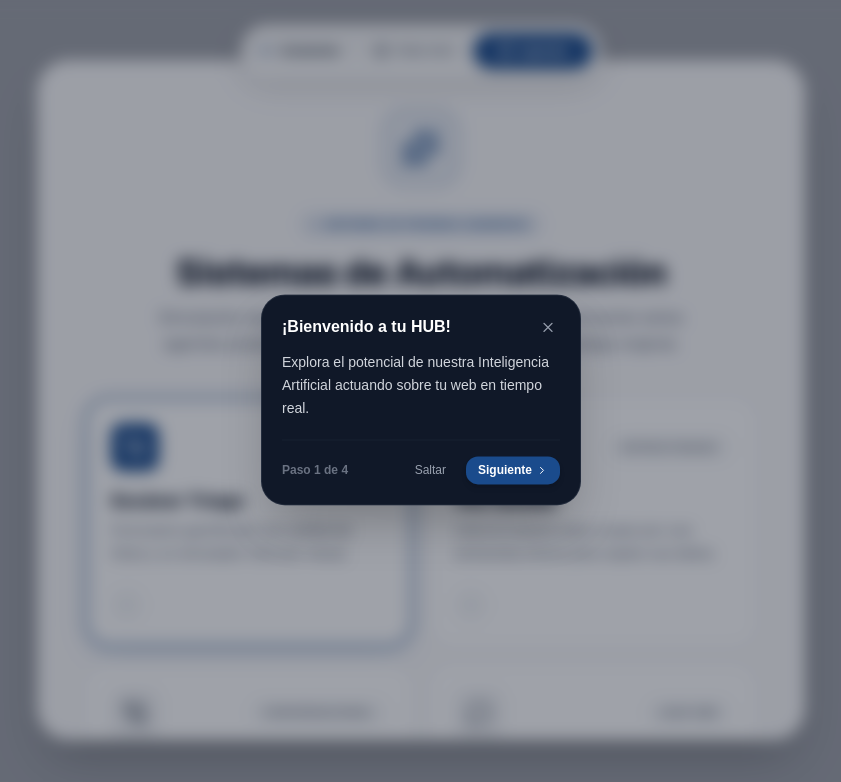
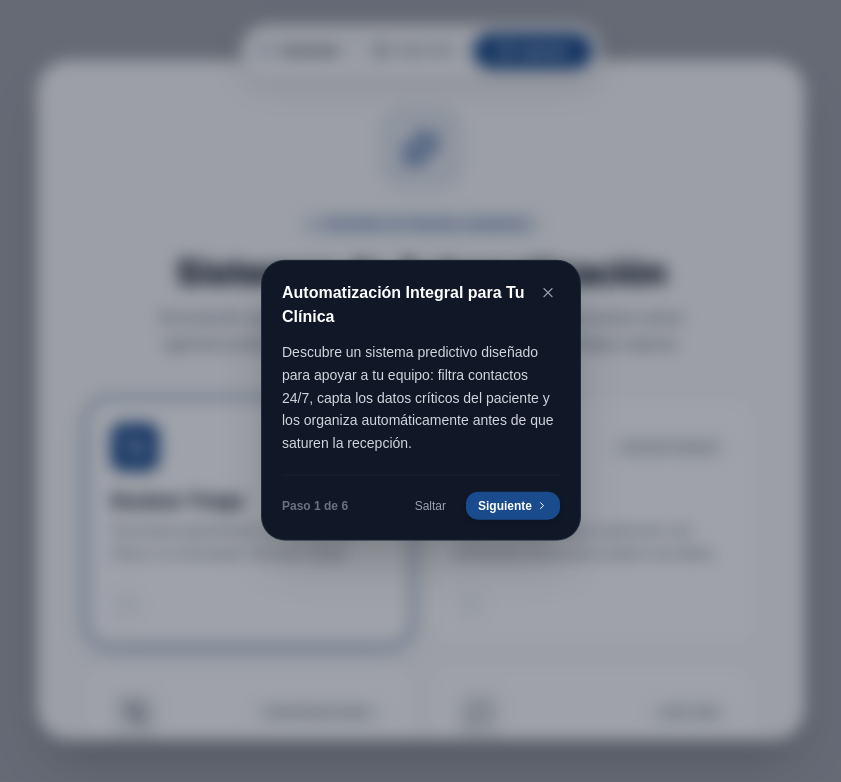
Before and after one commit to Franklin-Osede/ai-booking-gateway, a Next.js app: page /demo/1 in a window 1280 px wide. Shown: the top 782 px of the page, without its empty margins (219-1060 px from the left). Built offline with nearby package versions, Linux system fonts and the light colour scheme; no server answers; the database is empty.

Commit message:
Update product tour copy and add dynamic anchors

```diff
--- a/src/presentation/components/demo/DemoSelectorHub.tsx
+++ b/src/presentation/components/demo/DemoSelectorHub.tsx
@@ -106,7 +106,7 @@ export function DemoSelectorHub({ color, niche, onSelect }: DemoSelectorHubProps
             {modules.map((mod) => (
               <button
                 key={mod.id}
-                id={mod.id === 'voice' ? 'tour-asistentes-hub' : undefined}
+                id={`tour-mod-${mod.id}`}
                 onClick={() => onSelect(mod.id)}
                 className={`group text-left p-4 sm:p-6 rounded-3xl border-2 transition-all duration-300 flex flex-col justify-between h-full bg-white hover:shadow-xl hover:-translate-y-1 relative overflow-hidden ${mod.highlight ? 'border-transparent' : 'border-gray-100/80 hover:border-gray-200'}`}
                 style={mod.highlight ? { borderColor: color, boxShadow: `0 10px 30px -10px ${color}40` } : {}}
--- a/src/presentation/components/demo/ProductTour.tsx
+++ b/src/presentation/components/demo/ProductTour.tsx
@@ -14,10 +14,12 @@ export function ProductTour({ primaryColor = "#1a4b8c" }: ProductTourProps) {
   const [targetRect, setTargetRect] = useState<{ top: number; left: number; width: number; height: number; } | null>(null);
 
   const steps = [
-    { targetId: 'center', title: '¡Bienvenido a tu HUB!', text: 'Explora el potencial de nuestra Inteligencia Artificial actuando sobre tu web en tiempo real.' },
-    { targetId: 'tour-asistentes-hub', title: 'Voz Guiada', text: 'Haz clic en este modo de agente para simular de forma interactiva el filtrado de un paciente.' },
-    { targetId: 'tour-video-intro', title: 'El Motor (Vídeo)', text: 'Descubre en 1 minuto cómo conectamos esta arquitectura a tu CRM sin alterar tu código.' },
-    { targetId: 'tour-agendar', title: 'Viabilidad Técnica', text: 'Agenda aquí una consulta rápida de 15 min para analizar la integración en tu propia clínica.' }
+    { targetId: 'center', title: 'Automatización Integral para Tu Clínica', text: 'Descubre un sistema predictivo diseñado para apoyar a tu equipo: filtra contactos 24/7, capta los datos críticos del paciente y los organiza automáticamente antes de que saturen la recepción.' },
+    { targetId: 'tour-mod-voice-free', title: 'Triaje Predictivo de Sintomatología', text: 'Tu equipo necesita centrarse en casos reales. Este escudo digital clasifica urgencias, patologías y descarta contactos sin impacto comercial de forma autónoma.' },
+    { targetId: 'tour-mod-text', title: 'Apoyo Textual de Cualificación', text: 'Un perfilado mucho más profundo que un formulario tradicional. El motor charla con la visita para estructurar y validar su perfil antes de volcarlo en tu sistema.' },
+    { targetId: 'tour-mod-voice', title: 'Entrevista Guiada por Voz (Recomendado)', text: 'Experimenta un filtrado verbal de alta fidelidad. El paciente habla libremente por el micrófono mientras el sistema empatiza, audita sus necesidades y adelanta trabajo médico.' },
+    { targetId: 'tour-video-intro', title: 'El Motor (Vídeo Demostración)', text: 'En este vídeo te explico de primera mano qué hace cada asistente, cómo funciona el ecosistema detrás y su vinculación directa a tu agenda médica.' },
+    { targetId: 'tour-agendar', title: 'Adaptación a Tu Clínica', text: 'Reserva 15 minutos en nuestro calendario para una pequeña auditoría técnica. Evaluaremos las integraciones de vuestro centro y cómo estructurar este sistema juntas.' }
   ];
 
   useEffect(() => {
```
